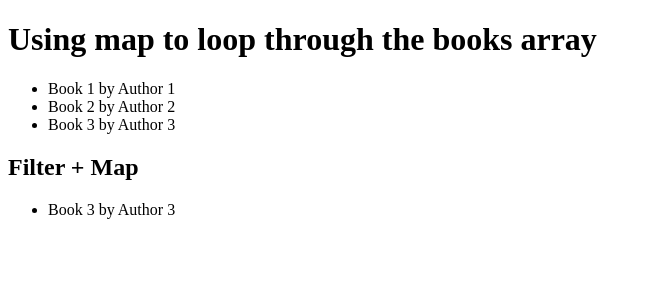
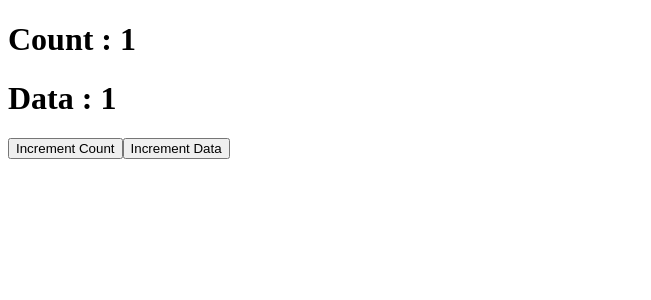
Before and after one commit to parampreet727-hash/React, a React (Vite) app: page / in a window 1280 px wide. Shown: the top 300 px of the page, without its empty margins (0-651 px from the left). Built offline with nearby package versions, Linux system fonts and the light colour scheme.

Commit message:
useEffect

```diff
--- a/src/App.jsx
+++ b/src/App.jsx
@@ -1,12 +1,14 @@
 import React from 'react'
-import FilterMap from './component/FilterMap'
+import UseEffects from './component/UseEffects'
+// import FilterMap from './component/FilterMap'
 // import Map from './component/Map'
 
 export default function App() {
   return (
     <>
       {/* <Map/> */}
-      <FilterMap/>
+      {/* <FilterMap/> */}
+      <UseEffects/>
     </>
   )
 }
--- /dev/null
+++ b/src/component/UseEffects.jsx
@@ -0,0 +1,28 @@
+import React, { useEffect, useState } from "react";
+
+export default function UseEffects() {
+  const [count, setCount] = useState(0);
+  const [data, setData] = useState(0);
+
+  useEffect(() => {
+    console.log("Component Mounted");
+    setCount(count + 1);
+    setData(data + 1);
+    return () => {
+      console.log("Component Unmounted");
+    };
+  }, []);
+
+  useEffect(() => {
+    if (count > 1 || data > 1) console.log("Count or Data updated");
+  }, [count, data]);
+
+  return (
+    <div>
+      <h1>Count : {count} </h1>
+      <h1>Data : {data}</h1>
+      <button onClick={() => setCount(count + 1)}>Increment Count</button>
+      <button onClick={() => setData(data + 1)}>Increment Data</button>
+    </div>
+  );
+}
```
